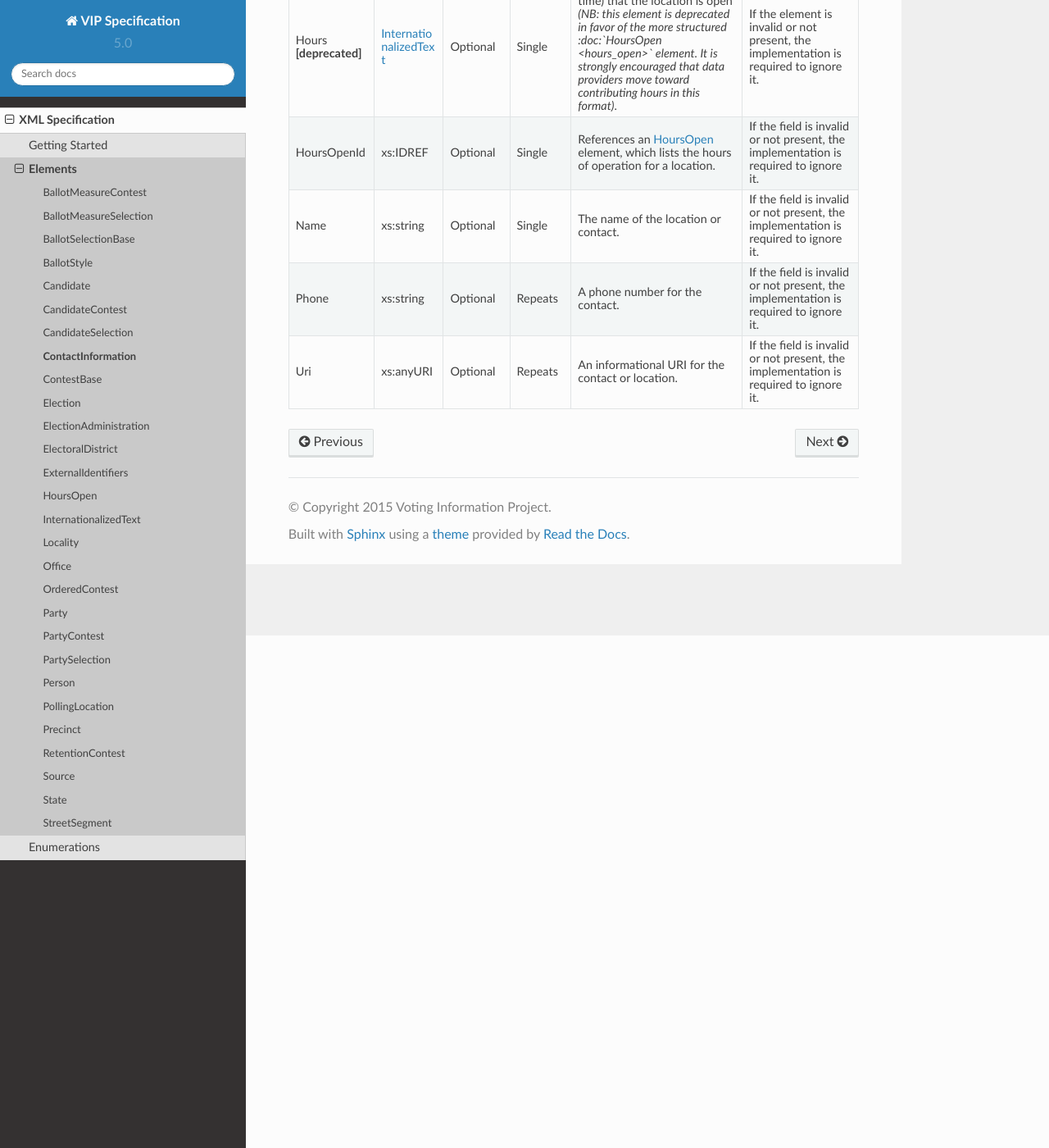
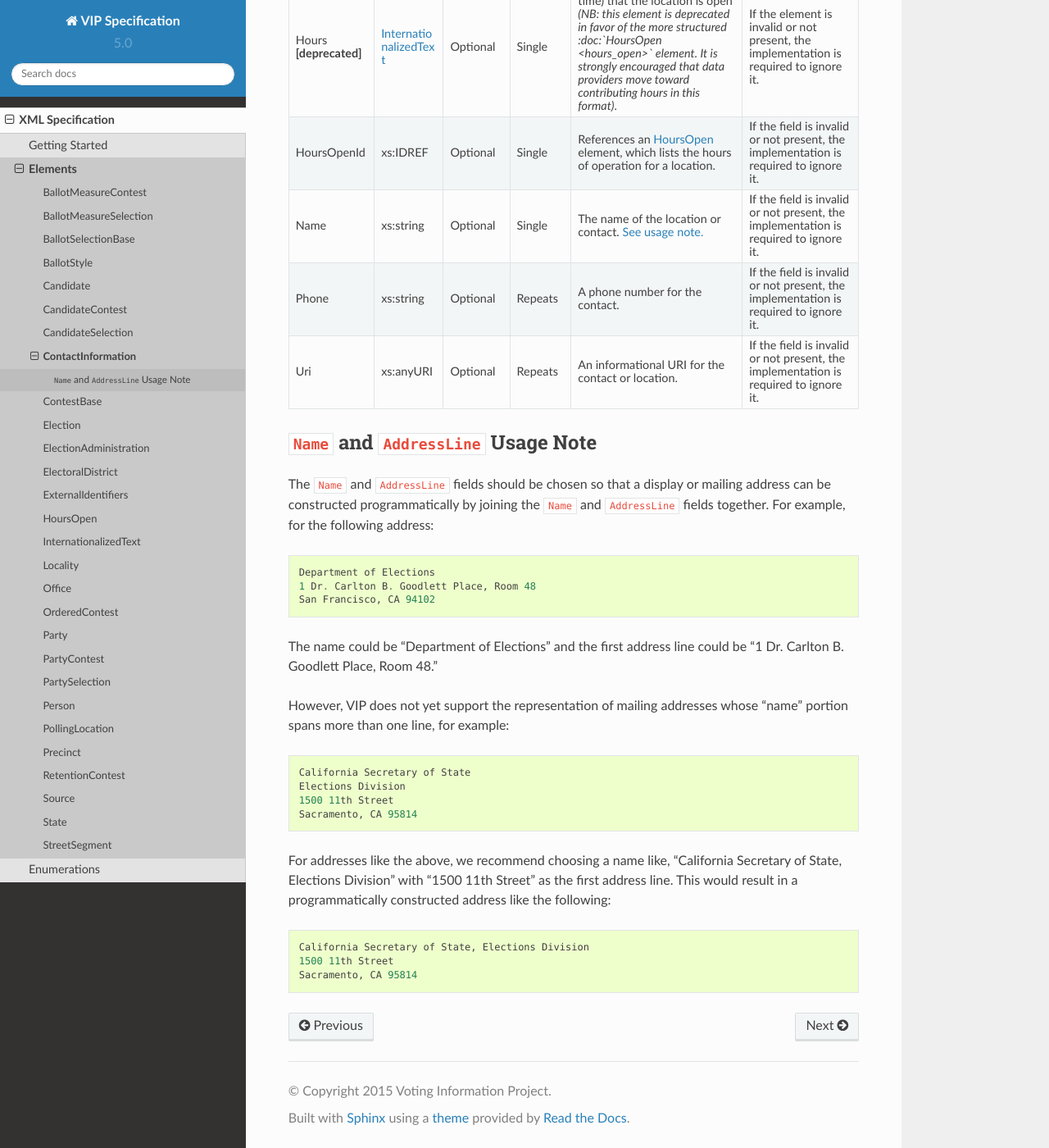
Before and after one commit to votinginfoproject/vip-specification, a Sphinx documentation site: the page built from docs/xml/elements/contact_information.rst, in a window 1280 px wide and 1400 px high, scrolled down 625 px. Shown: the whole window at 82% size. Built offline with Sphinx 7.4.7 and the Read the Docs theme 2.0.0, drawn with Linux system fonts in a browser that asks for light colours; some of the changed text lies outside the part shown.

Commit message:
Address issue #243: clarify ContactInformation docs.

```diff
--- a/docs/xml/elements/contact_information.rst
+++ b/docs/xml/elements/contact_information.rst
@@ -12,10 +12,10 @@ organizations, etc. ContactInformation is always a sub-element of another object
 | Tag            | Data Type                    | Required?        | Repeats?  | Description          | Error Handling       |
 |                |                              |                  |           |                      |                      |
 +================+==============================+==================+===========+======================+======================+
-| AddressLine    |xs:string                     | Optional         | Repeats   |Represents the various|If the field is       |
-|                |                              |                  |           |parts of an address of|invalid or not        |
-|                |                              |                  |           |a physical or mailing |present, the          |
-|                |                              |                  |           |location.             |implementation is     |
+| AddressLine    |xs:string                     | Optional         | Repeats   |The "location" portion|If the field is       |
+|                |                              |                  |           |of a mailing address. |invalid or not        |
+|                |                              |                  |           |`See usage note.`_    |present, the          |
+|                |                              |                  |           |                      |implementation is     |
 |                |                              |                  |           |                      |required to ignore it.|
 +----------------+------------------------------+------------------+-----------+----------------------+----------------------+
 | Email          |xs:string                     | Optional         | Repeats   |An email address for  |If the field is       |
@@ -53,7 +53,7 @@ organizations, etc. ContactInformation is always a sub-element of another object
 +----------------+------------------------------+------------------+-----------+----------------------+----------------------+
 | Name           | xs:string                    | Optional         | Single    |The name of the       |If the field is       |
 |                |                              |                  |           |location or contact.  |invalid or not        |
-|                |                              |                  |           |                      |present, the          |
+|                |                              |                  |           |`See usage note.`_    |present, the          |
 |                |                              |                  |           |                      |implementation is     |
 |                |                              |                  |           |                      |required to ignore it.|
 +----------------+------------------------------+------------------+-----------+----------------------+----------------------+
@@ -69,3 +69,38 @@ organizations, etc. ContactInformation is always a sub-element of another object
 |                |                              |                  |           |                      |implementation is     |
 |                |                              |                  |           |                      |required to ignore it.|
 +----------------+------------------------------+------------------+-----------+----------------------+----------------------+
+
+
+.. _See usage note.:
+
+``Name`` and ``AddressLine`` Usage Note
+---------------------------------------
+
+The ``Name`` and ``AddressLine`` fields should be chosen so that a display
+or mailing address can be constructed programmatically by joining the
+``Name`` and ``AddressLine`` fields together.  For example, for the
+following address::
+
+    Department of Elections
+    1 Dr. Carlton B. Goodlett Place, Room 48
+    San Francisco, CA 94102
+
+The name could be "Department of Elections" and the first address line
+could be "1 Dr. Carlton B. Goodlett Place, Room 48."
+
+However, VIP does not yet support the representation of mailing addresses
+whose "name" portion spans more than one line, for example::
+
+    California Secretary of State
+    Elections Division
+    1500 11th Street
+    Sacramento, CA 95814
+
+For addresses like the above, we recommend choosing a name like, "California
+Secretary of State, Elections Division" with "1500 11th Street" as the
+first address line. This would result in a programmatically constructed
+address like the following::
+
+    California Secretary of State, Elections Division
+    1500 11th Street
+    Sacramento, CA 95814
```
Also changed, not shown: CONTRIBUTING.md (+1 -1 lines).
